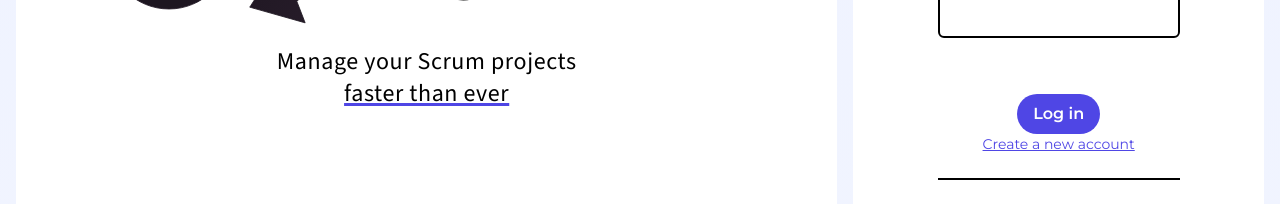
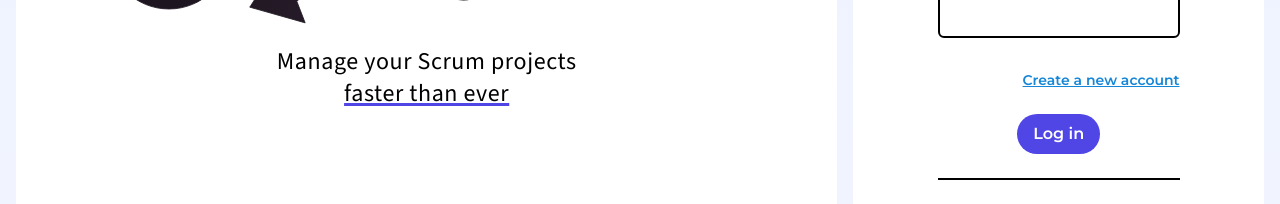
Before and after one commit to polcortes/agility, a React (Vite) app in the folder client/: page / in a window 1280 px wide. Shown: the part 401-605 px from the top of the page. Built offline with nearby package versions, Linux system fonts and the light colour scheme; no server answers.

Commit message:
add favicon && style fixes

```diff
--- a/client/index.html
+++ b/client/index.html
@@ -2,7 +2,7 @@
 <html lang="en">
   <head>
     <meta charset="UTF-8" />
-    <link rel="icon" type="image/svg+xml" href="/vite.svg" />
+    <link rel="icon" type="image/svg+xml" href="./public/light-agility-no-text.svg" />
     <meta name="viewport" content="width=device-width, initial-scale=1.0" />
     <!-- Google Fonts -->
     <link rel="preconnect" href="https://fonts.googleapis.com">
--- a/client/src/pages/Home.jsx
+++ b/client/src/pages/Home.jsx
@@ -221,12 +221,12 @@ const Home = () => {
                 <input ref={password} type="password" id="password" className='w-full p-2 border-2 border-black dark:border-white rounded-md bg-transparent' />
                 <span className={`block w-full p-2 text-sm font-extrabold h-8 ${error.field === "passwordLogin" ? "text-red-500" : "text-transparent"}`}> {(error.field === "passwordLogin" ? error.message : "")}</span>
               </div>
+              <div className="w-8/12 flex justify-end">
+                <span onClick={toggleFormType} className="underline cursor-pointer text-sm text-[#1686D7] dark:text-[#52B3F9] font-semibold">{t("home.registerLink")}</span>
+              </div>
               <button onClick={login} className='bg-the-accent-color text-white dark:bg-white py-2 px-4 mt-6 dark:text-black font-semibold cursor-pointer rounded-full hover:bg-indigo-800 dark:hover:bg-slate-100/70 transition-colors'>
                 {t("home.loginButton")}
               </button>
-              <div className="w-8/12 flex justify-center">
-                <span onClick={toggleFormType} className="underline cursor-pointer text-sm text-the-accent-color">{t("home.registerLink")}</span>
-              </div>
             </>
           )}
           {formType === 'register' && (
@@ -254,7 +254,7 @@ const Home = () => {
               </div>
               <div className="w-8/12 flex justify-between">
                 <span></span>
-                <span onClick={toggleFormType} className="underline cursor-pointer text-sm text-the-accent-color">{t("home.registerLink")}</span>
+                <span onClick={toggleFormType} className="underline cursor-pointer text-sm text-[#1686D7] dark:text-[#52B3F9] font-semibold">{t("home.loginLink")}</span>
               </div>
               <button onClick={register} className='bg-the-accent-color text-white dark:bg-white py-2 px-4 mt-6 dark:text-black font-semibold cursor-pointer rounded-full hover:bg-indigo-800 dark:hover:bg-slate-100/70 transition-colors'>
                 {t("home.registerButton")}
```
Also changed, not shown: client/public/light-agility-no-text.svg (added).
